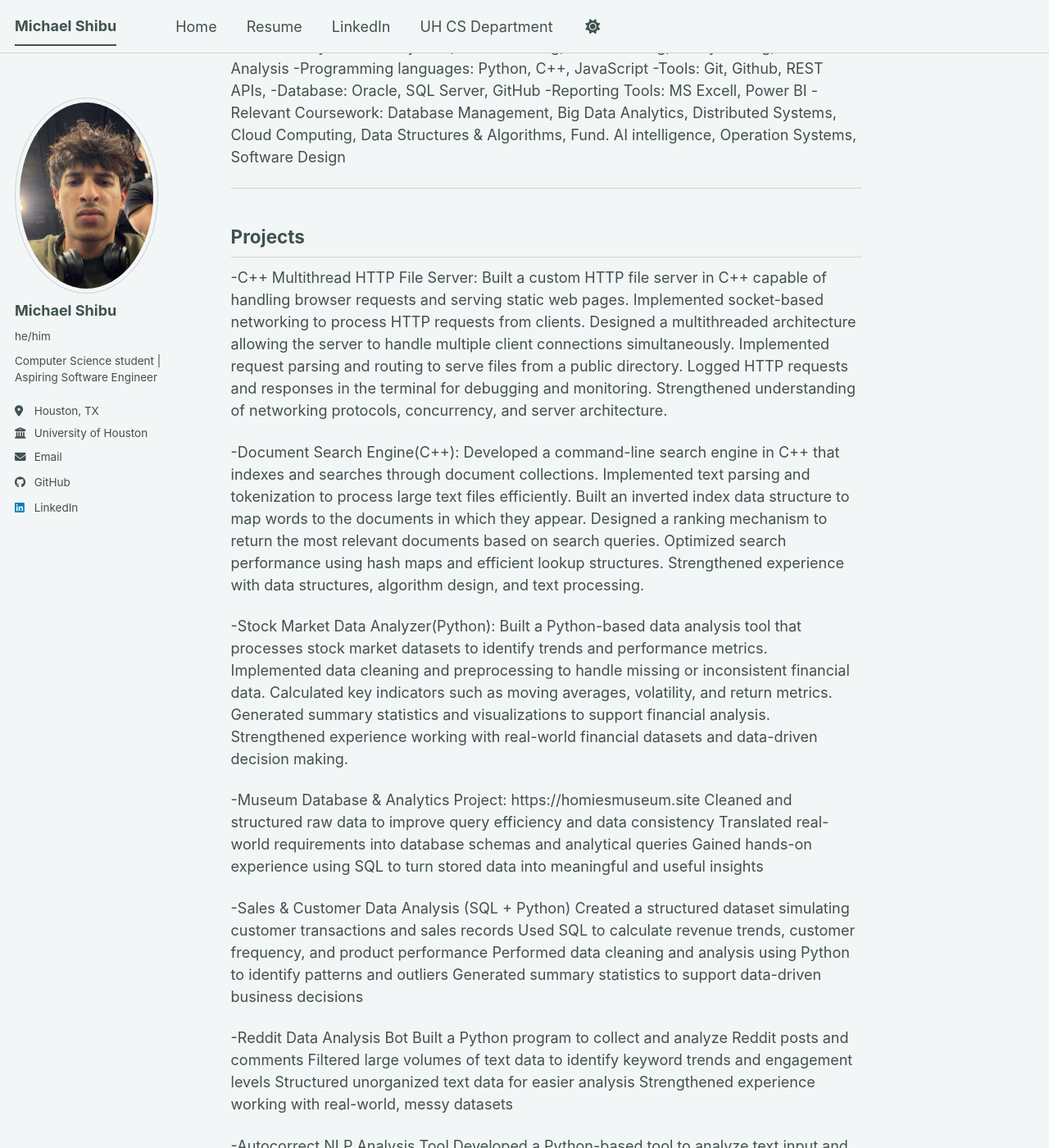
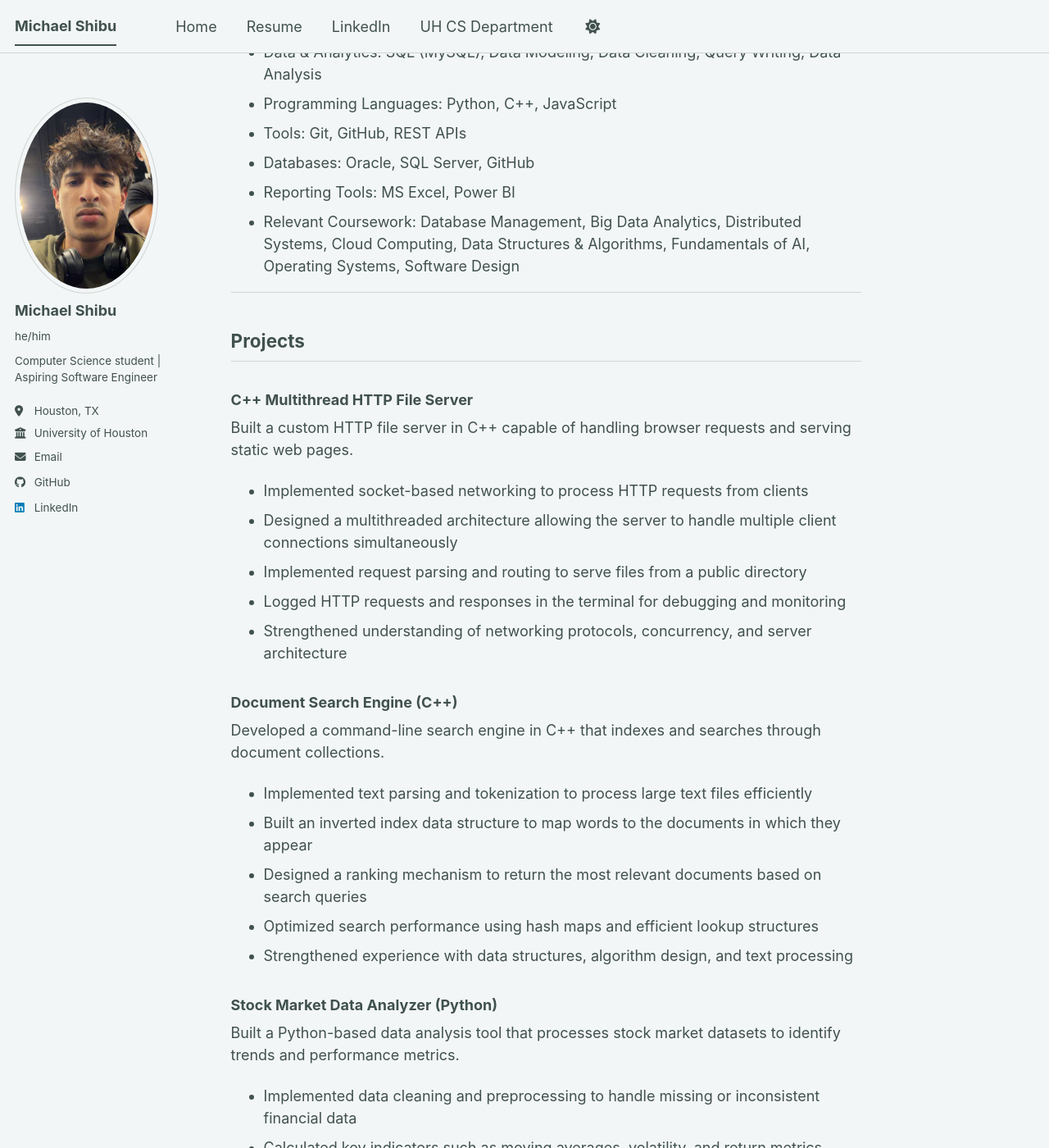
Before and after one commit to michaelshibu101-sketch/michaelshibu101-sketch.github.io, a Jekyll site: the page built from _pages/about.md, in a window 1280 px wide and 1400 px high, scrolled down 579 px. Shown: the whole window at 82% size. Built offline with Jekyll 4.4.1, drawn with Linux system fonts in a browser that asks for light colours; a script bundle is joined from its source files by our own code; library files that are not in the unit come from our copies; some of the changed text lies outside the part shown.

Commit message:
Update about.md
fixed spacing

```diff
--- a/_pages/about.md
+++ b/_pages/about.md
@@ -23,84 +23,90 @@
 
 ## Skills
 
--Data & Analytics: SQL(MySQL), Data Modeling, Data Cleaning, Query Writing, Data Analysis
--Programming languages: Python, C++, JavaScript
--Tools: Git, Github, REST APIs,
--Database: Oracle, SQL Server, GitHub
--Reporting Tools: MS Excell, Power BI
--Relevant Coursework: Database Management, Big Data Analytics, Distributed Systems, Cloud Computing, Data Structures & Algorithms, Fund. AI
-intelligence, Operation Systems, Software Design
-
+- Data & Analytics: SQL (MySQL), Data Modeling, Data Cleaning, Query Writing, Data Analysis
+- Programming Languages: Python, C++, JavaScript
+- Tools: Git, GitHub, REST APIs
+- Databases: Oracle, SQL Server, GitHub
+- Reporting Tools: MS Excel, Power BI
+- Relevant Coursework: Database Management, Big Data Analytics, Distributed Systems, Cloud Computing, Data Structures & Algorithms, Fundamentals of AI, Operating Systems, Software Design
 
 ---
 
 ## Projects
 
--C++ Multithread HTTP File Server:
+### C++ Multithread HTTP File Server
 Built a custom HTTP file server in C++ capable of handling browser requests and serving static web pages.
-Implemented socket-based networking to process HTTP requests from clients.
-Designed a multithreaded architecture allowing the server to handle multiple client connections simultaneously.
-Implemented request parsing and routing to serve files from a public directory.
-Logged HTTP requests and responses in the terminal for debugging and monitoring.
-Strengthened understanding of networking protocols, concurrency, and server architecture.
 
--Document Search Engine(C++):
+- Implemented socket-based networking to process HTTP requests from clients
+- Designed a multithreaded architecture allowing the server to handle multiple client connections simultaneously
+- Implemented request parsing and routing to serve files from a public directory
+- Logged HTTP requests and responses in the terminal for debugging and monitoring
+- Strengthened understanding of networking protocols, concurrency, and server architecture
+
+### Document Search Engine (C++)
 Developed a command-line search engine in C++ that indexes and searches through document collections.
-Implemented text parsing and tokenization to process large text files efficiently.
-Built an inverted index data structure to map words to the documents in which they appear.
-Designed a ranking mechanism to return the most relevant documents based on search queries.
-Optimized search performance using hash maps and efficient lookup structures.
-Strengthened experience with data structures, algorithm design, and text processing.
 
--Stock Market Data Analyzer(Python):
+- Implemented text parsing and tokenization to process large text files efficiently
+- Built an inverted index data structure to map words to the documents in which they appear
+- Designed a ranking mechanism to return the most relevant documents based on search queries
+- Optimized search performance using hash maps and efficient lookup structures
+- Strengthened experience with data structures, algorithm design, and text processing
+
+### Stock Market Data Analyzer (Python)
 Built a Python-based data analysis tool that processes stock market datasets to identify trends and performance metrics.
-Implemented data cleaning and preprocessing to handle missing or inconsistent financial data.
-Calculated key indicators such as moving averages, volatility, and return metrics.
-Generated summary statistics and visualizations to support financial analysis.
-Strengthened experience working with real-world financial datasets and data-driven decision making.
 
--Museum Database & Analytics Project: https://homiesmuseum.site
-Cleaned and structured raw data to improve query efficiency and data consistency
-Translated real-world requirements into database schemas and analytical queries
-Gained hands-on experience using SQL to turn stored data into meaningful and useful insights
+- Implemented data cleaning and preprocessing to handle missing or inconsistent financial data
+- Calculated key indicators such as moving averages, volatility, and return metrics
+- Generated summary statistics and visualizations to support financial analysis
+- Strengthened experience working with real-world financial datasets and data-driven decision making
 
--Sales & Customer Data Analysis (SQL + Python)
-Created a structured dataset simulating customer transactions and sales records
-Used SQL to calculate revenue trends, customer frequency, and product performance
-Performed data cleaning and analysis using Python to identify patterns and outliers
-Generated summary statistics to support data-driven business decisions
+### Museum Database & Analytics Project
+https://homiesmuseum.site
 
--Reddit Data Analysis Bot
-Built a Python program to collect and analyze Reddit posts and comments
-Filtered large volumes of text data to identify keyword trends and engagement levels
-Structured unorganized text data for easier analysis
-Strengthened experience working with real-world, messy datasets
+- Cleaned and structured raw data to improve query efficiency and data consistency
+- Translated real-world requirements into database schemas and analytical queries
+- Gained hands-on experience using SQL to turn stored data into meaningful insights
 
--Autocorrect NLP Analysis Tool
-Developed a Python-based tool to analyze text input and correct spelling and grammar
-Processed unstructured language data to identify common error patterns
-Improved accuracy by combining rule based logic with pre-trained NLP models
-Built understanding of how data quality impacts model performance
+### Sales & Customer Data Analysis (SQL + Python)
 
--Live Code Reloading System (C++)
-Designed a modular C++ library supporting runtime updates
-Focused on performance, reliability, and maintainability
-Strengthened logical reasoning and debugging skills
-______________________________________________________________________
+- Created a structured dataset simulating customer transactions and sales records
+- Used SQL to calculate revenue trends, customer frequency, and product performance
+- Performed data cleaning and analysis using Python to identify patterns and outliers
+- Generated summary statistics to support data-driven business decisions
+
+### Reddit Data Analysis Bot
+
+- Built a Python program to collect and analyze Reddit posts and comments
+- Filtered large volumes of text data to identify keyword trends and engagement levels
+- Structured unorganized text data for easier analysis
+- Strengthened experience working with real-world datasets
+
+### Autocorrect NLP Analysis Tool
+
+- Developed a Python-based tool to analyze text input and correct spelling and grammar
+- Processed unstructured language data to identify common error patterns
+- Improved accuracy by combining rule-based logic with pre-trained NLP models
+- Built understanding of how data quality impacts model performance
+
+### Live Code Reloading System (C++)
+
+- Designed a modular C++ library supporting runtime updates
+- Focused on performance, reliability, and maintainability
+- Strengthened logical reasoning and debugging skills
 
 ---
 
 ## Links
 
-- **University of Houston – Computer Science Department**
-  https://www.cs.uh.edu
+University of Houston – Computer Science Department
+https://www.cs.uh.edu
 
-- **LinkedIn**
-  https://www.linkedin.com/in/michael-shibu-9a3761340/
+LinkedIn
+https://www.linkedin.com/in/michael-shibu-9a3761340/
 
 ---
 
 ## Contact
 
 Email: michaelshibu101@gmail.com
-phone: 832-349-2317
+Phone: 832-349-2317
```
